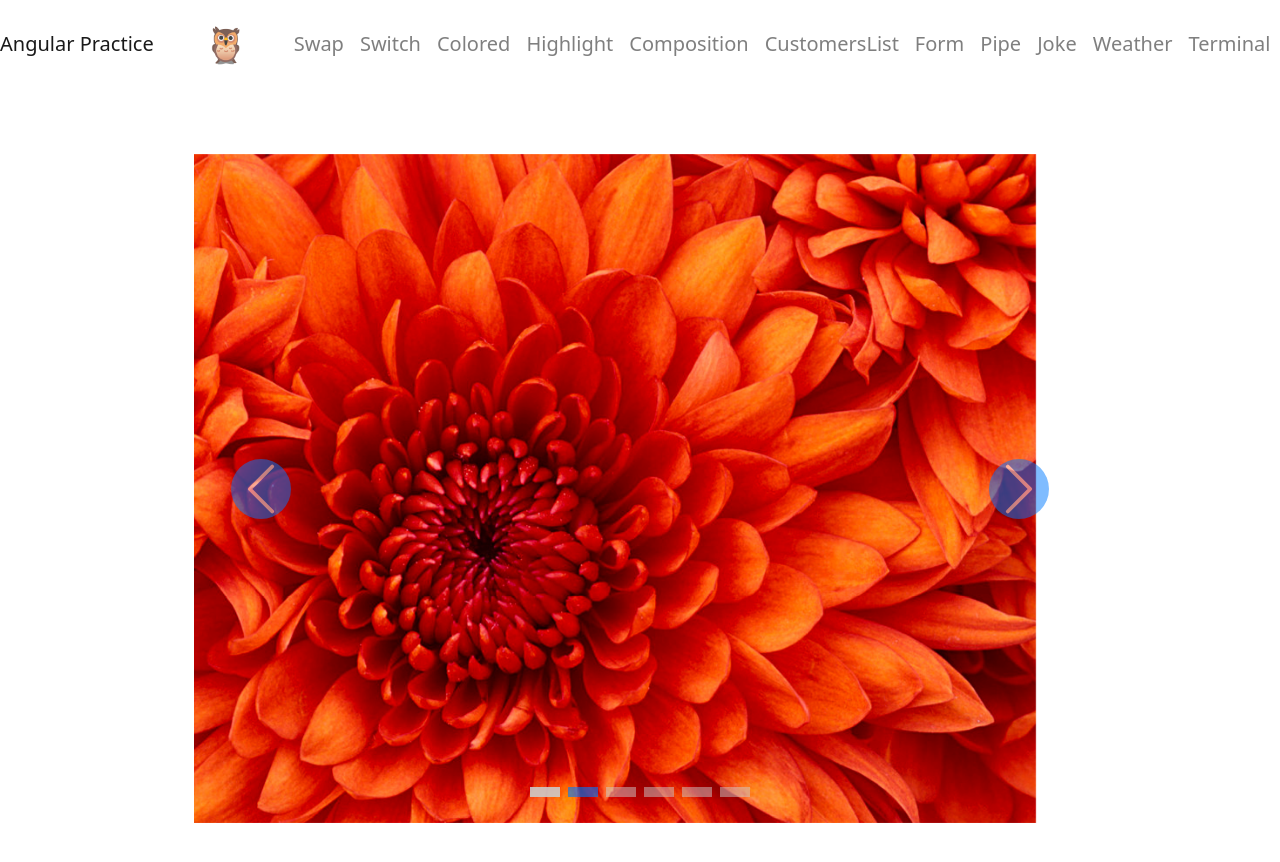
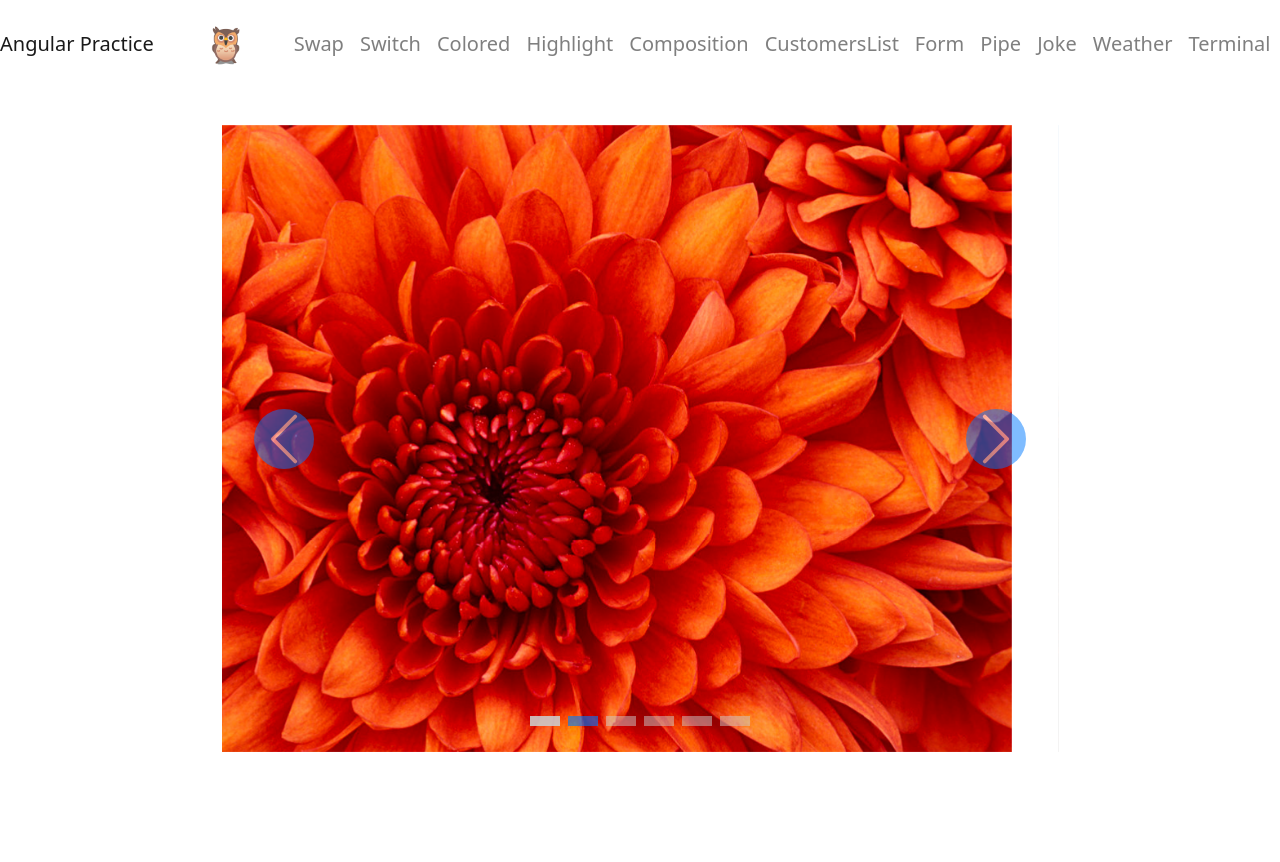
Before and after one commit to adarshdhital007/PracticeAngular, an Angular app: page /carousel in a window 1280 px wide. Shown: the top 862 px of the page. Built offline with nearby package versions, Linux system fonts and the light colour scheme.

Commit message:
Update carousel-item.component.css

```diff
--- a/src/app/carousel/carousel-item/carousel-item.component.css
+++ b/src/app/carousel/carousel-item/carousel-item.component.css
@@ -1,7 +1,7 @@
 /* Custom styles for carousel controls */
 #image-carousel {
-  width: 80%;
-  margin: 0 auto;
+  width: 75%;
+  margin-top:-100px;
 }
 
 .custom-icon {
@@ -43,6 +43,12 @@
 }
 
 @media (max-width: 375px) {
+  #image-carousel {
+    width: 100%;
+    margin-top:-100px;
+    margin-bottom:0px;
+
+  }
   .custom-icon {
     background-color: #007bff;
     border-radius: 50%;
```
